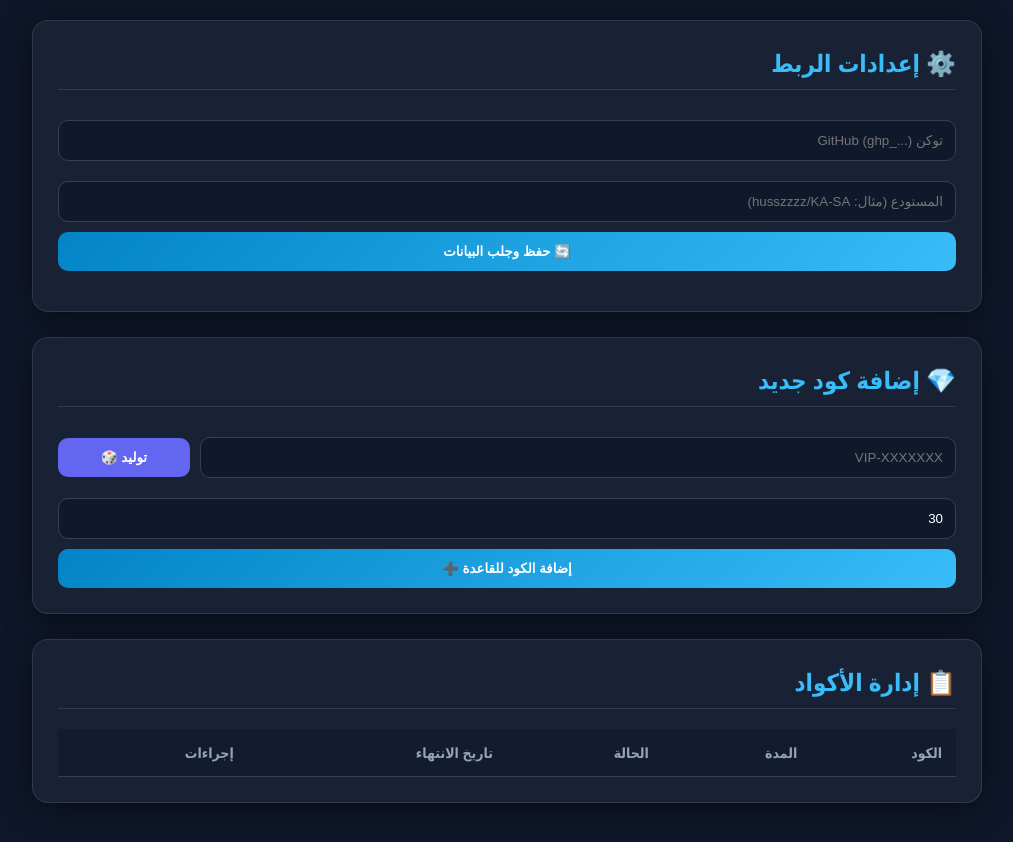
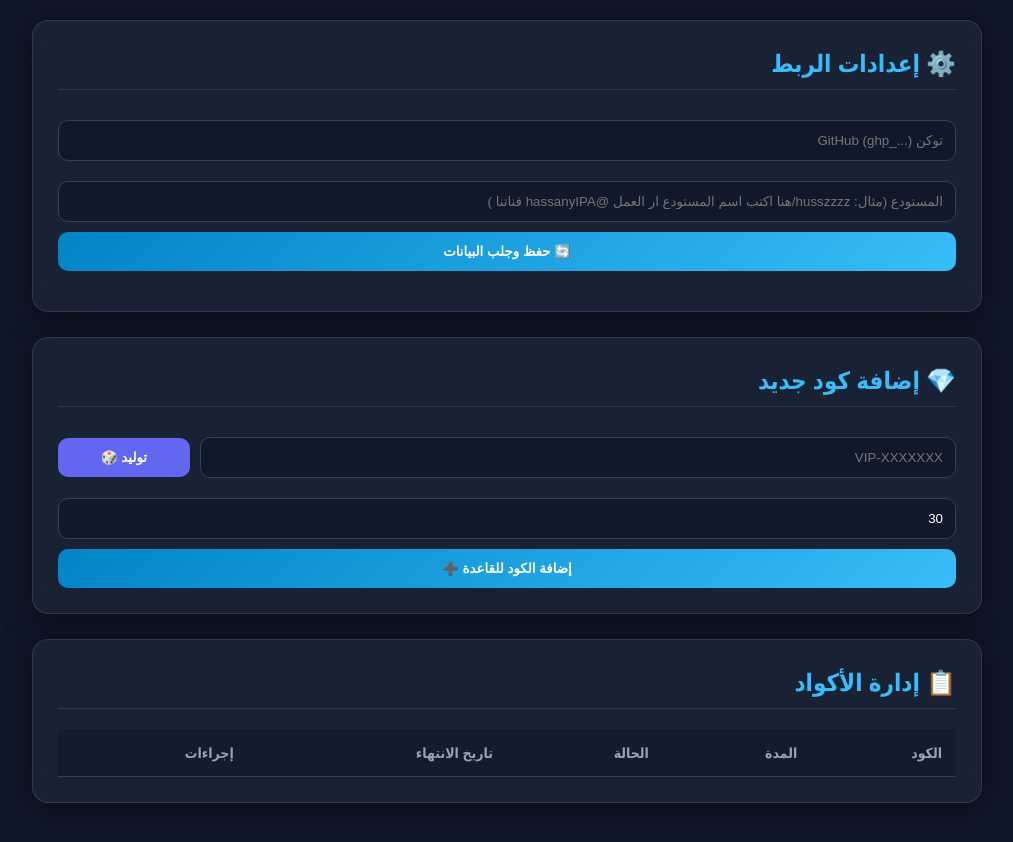
Before and after one commit to husszzzz/KA-SA-controll-, a plain HTML site: page index.html in a window 1280 px wide. Shown: the whole page, without its empty margins (133-1146 px from the left). Drawn offline with Linux system fonts and the light colour scheme.

Commit message:
Update index.html

```diff
--- a/index.html
+++ b/index.html
@@ -31,7 +31,7 @@
     <div class="glass-panel">
         <h2>⚙️ إعدادات الربط</h2>
         <input type="password" id="ghToken" placeholder="توكن GitHub (ghp_...)">
-        <input type="text" id="repoName" placeholder="المستودع (مثال: husszzzz/KA-SA)">
+        <input type="text" id="repoName" placeholder="المستودع (مثال: husszzzz/هنا اكتب اسم المستودع ار العمل @hassanyIPA قناتنا )">
         <button onclick="loadCodes()">🔄 حفظ وجلب البيانات</button>
         <p id="statusMsg" style="text-align: center; font-size: 14px; margin-top:15px;"></p>
     </div>
```
